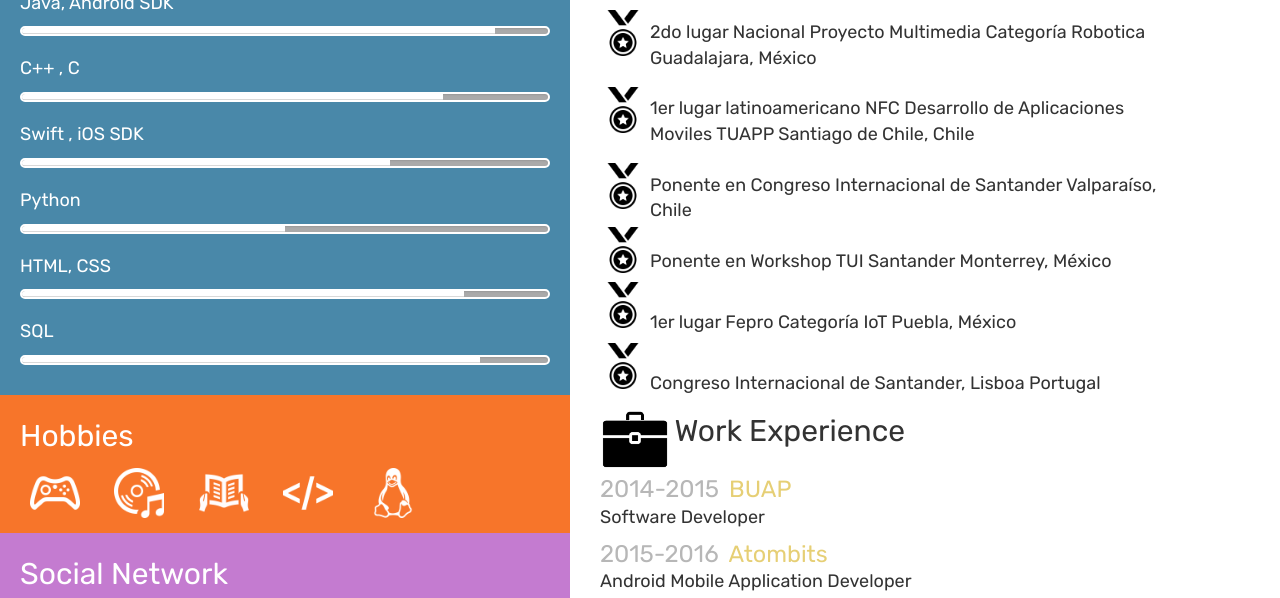
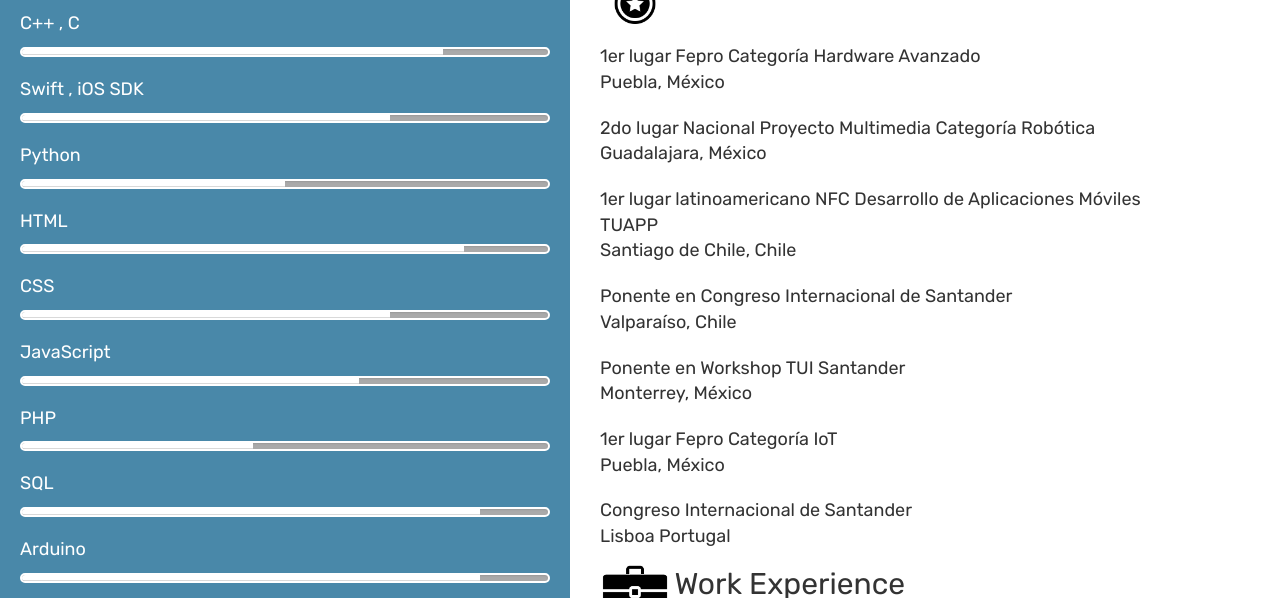
Before and after one commit to chaycv/chaycv.github.io, a plain HTML site: page index.html in a window 1280 px wide. Shown: the part 752-1350 px from the top of the page. Drawn offline with nearby package versions, Linux system fonts and the light colour scheme.

Commit message:
Se mejoró la vista y se incluyeron nuevas cosas en skills y en work experience

```diff
--- a/index.html
+++ b/index.html
@@ -44,14 +44,14 @@
               <ul>
                 <li>
                   <img src="img/home.png">
-                  Santander, España
+                  Puebla, México
                 </li>
                 <li>
                   <img src="img/email.png">isaias.carrera.ventura@gmail.com
                 </li>
-                <li>
+               <!--  <li>
                   <img src="img/phone.png">(+34) 665385040
-                </li>
+                </li> -->
               </ul>
             </div>
             <div class="languages white-color">
@@ -73,6 +73,7 @@
                     </div>
                 </div>
                 </li>
+
               </ul>
             </div>
             <div class="skills white-color">
@@ -111,7 +112,7 @@
                 </div>
               </li>
               <li>
-                <p>HTML, CSS</p>
+                <p>HTML</p>
                 <div class="progress">
                     <div class="progress-bar progress-bar-custom" role="progressbar" aria-valuenow="27" aria-valuemin="0" aria-valuemax="100" style="width: 84%;">
                         <span class="sr-only">84% Complete</span>
@@ -119,7 +120,39 @@
                 </div>
               </li>
               <li>
+                <p>CSS</p>
+                <div class="progress">
+                    <div class="progress-bar progress-bar-custom" role="progressbar" aria-valuenow="27" aria-valuemin="0" aria-valuemax="100" style="width: 70%;">
+                        <span class="sr-only">70% Complete</span>
+                    </div>
+                </div>
+              </li>
+              <li>
+                <p>JavaScript</p>
+                <div class="progress">
+                    <div class="progress-bar progress-bar-custom" role="progressbar" aria-valuenow="27" aria-valuemin="0" aria-valuemax="100" style="width: 64%;">
+                        <span class="sr-only">64% Complete</span>
+                    </div>
+                </div>
+              </li>
+              <li>
+                <p>PHP</p>
+                <div class="progress">
+                    <div class="progress-bar progress-bar-custom" role="progressbar" aria-valuenow="27" aria-valuemin="0" aria-valuemax="100" style="width: 44%;">
+                        <span class="sr-only">44% Complete</span>
+                    </div>
+                </div>
+              </li>
+              <li>
                 <p>SQL</p>
+                <div class="progress">
+                    <div class="progress-bar progress-bar-custom" role="progressbar" aria-valuenow="27" aria-valuemin="0" aria-valuemax="100" style="width: 87%;">
+                        <span class="sr-only">87% Complete</span>
+                    </div>
+                </div>
+              </li>
+              <li>
+                <p>Arduino</p>
                 <div class="progress">
                     <div class="progress-bar progress-bar-custom" role="progressbar" aria-valuenow="27" aria-valuemin="0" aria-valuemax="100" style="width: 87%;">
                         <span class="sr-only">87% Complete</span>
@@ -157,26 +190,32 @@
           <div class="profile">
             <img class="img_data" src="img/person.png">
              <h2 class="h2-inline">Profile</h2>
-             <p><br>Passionate about technology, computing and entrepreneurship</p>
+             <p><br>Passionate about technology, computing and entrepreneurship.</p>
           </div>
           <div class="degree">
             <img class="img_data" src="img/degree.png">
             <h2 class="h2-inline">Academic Training</h2>
               <div>
-                <h3>2011-xxxx</h3><h4>BUAP</h4>
+                <h3>2011</h3><h4>BUAP</h4>
                 <p>Computer Science Engineering</br></p>
                 <h3>2015</h3><h4>Microsoft</h4>
                 <p>Software Development Certification</br></p>
                 <h3>2013</h3><h4>TOEFL</h4>
                 <p>Certification</br></p>
+              </div>
+          </div>
+          <div class="degree">
+            <img class="img_data" src="img/award_a.png">
+            <h2 class="h2-inline">Awards</h2>
+              <div>
                 <ul>
-                   <li class="award">1er lugar Fepro Categoría Hardware Avanzado Puebla, México</li>
-                   <li class="award">2do lugar Nacional Proyecto Multimedia Categoría Robotica Guadalajara, México</li>
-                   <li class="award">1er lugar latinoamericano NFC Desarrollo de Aplicaciones Moviles TUAPP Santiago de Chile, Chile</li>
-                   <li class="award">Ponente en Congreso Internacional de Santander Valparaíso, Chile</li>
-                   <li class="award">Ponente en Workshop TUI Santander Monterrey, México</li>
-                   <li class="awardLast">1er lugar Fepro Categoría IoT Puebla, México</li>
-                   <li class="awardLast">Congreso Internacional de Santander, Lisboa Portugal</li>
+                   <li class="award">1er lugar Fepro Categoría Hardware Avanzado  <br>Puebla, México</li>
+                   <li class="award">2do lugar Nacional Proyecto Multimedia Categoría Robótica <br>Guadalajara, México</li>
+                   <li class="award">1er lugar latinoamericano NFC Desarrollo de Aplicaciones Móviles TUAPP  <br>Santiago de Chile, Chile</li>
+                   <li class="award">Ponente en Congreso Internacional de Santander  <br>Valparaíso, Chile</li>
+                   <li class="award">Ponente en Workshop TUI Santander  <br>Monterrey, México</li>
+                   <li class="awardLast">1er lugar Fepro Categoría IoT  <br>Puebla, México</li>
+                   <li class="awardLast">Congreso Internacional de Santander <br> Lisboa Portugal</li>
                 </ul>
               </div>
           </div>
@@ -186,6 +225,10 @@
               <div>
                 <h3>2014-2015</h3><h4>BUAP</h4>
                 <p>Software Developer </br></p>
+              </div>
+              <div>
+                <h3>2015-2015</h3><h4>FCC BUAP</h4>
+                <p>Android Mobile Application Instructor </br></p>
               </div>
               <div>
                 <h3>2015-2016</h3><h4>Atombits</h4>
--- a/stylesheetmain.css
+++ b/stylesheetmain.css
@@ -40,7 +40,7 @@ h1{
 .contacto{
 	background-color: #F63F45;
 	color: white;
-	padding: 0px 0 30px 10px;
+	padding: 10px 0 30px 10px;
 }
 .contacto h3{
 	margin-top: 30px;
@@ -119,21 +119,20 @@ h4{
 	display: inline;
 }
 .award{
-            background-image: url("img/award_a.png");
-            background-repeat: no-repeat;
-            background-position: left center;
+		padding-top: 20px;
+			/*
             background-size: 8%;
             padding-left: 50px;
-            padding-top: 25px;
+            padding-top: 25px;*/
         }
 
 .awardLast{
-			background-image: url("img/award_a.png");
-            background-repeat: no-repeat;
-            background-position: left center;
+
+		padding-top: 20px;
+			/*
             background-size: 8%;
             padding-left: 50px;
-            padding-top: 35px;
+            padding-top: 35px;*/
 }
 
 .net{
```
Also changed, not shown: index-test.html (+1 -1 lines).
